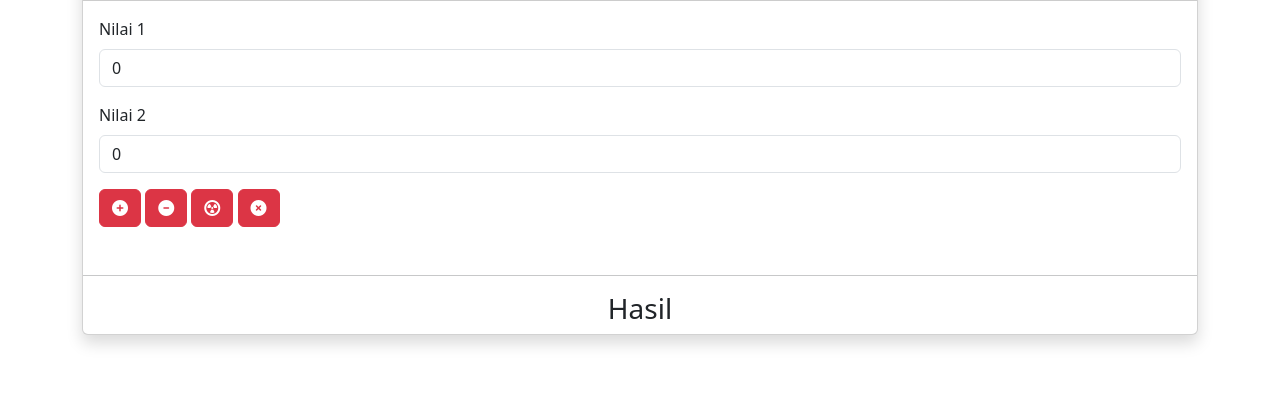
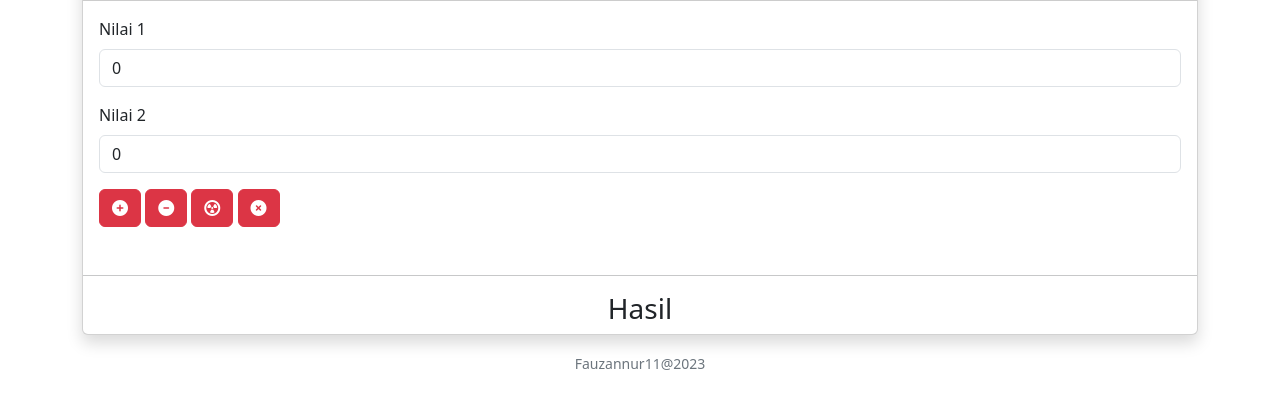
Before and after one commit to Fauzannur11/pgweb-acara3, a plain HTML site: page index.html in a window 1280 px wide. Shown: the part 81-490 px from the top of the page. Drawn offline with nearby package versions, Linux system fonts and the light colour scheme.

Commit message:
perubahan

```diff
--- a/index.html
+++ b/index.html
@@ -35,6 +35,9 @@
                 <h3>Hasil</h3>
                 <h1 id="hasil"></h1>
             </div>
+        </div>
+        <div class="text-center mt-3">
+            <small class="text-secondary">Fauzannur11@2023</small>
         </div>
     </div>
 
```
